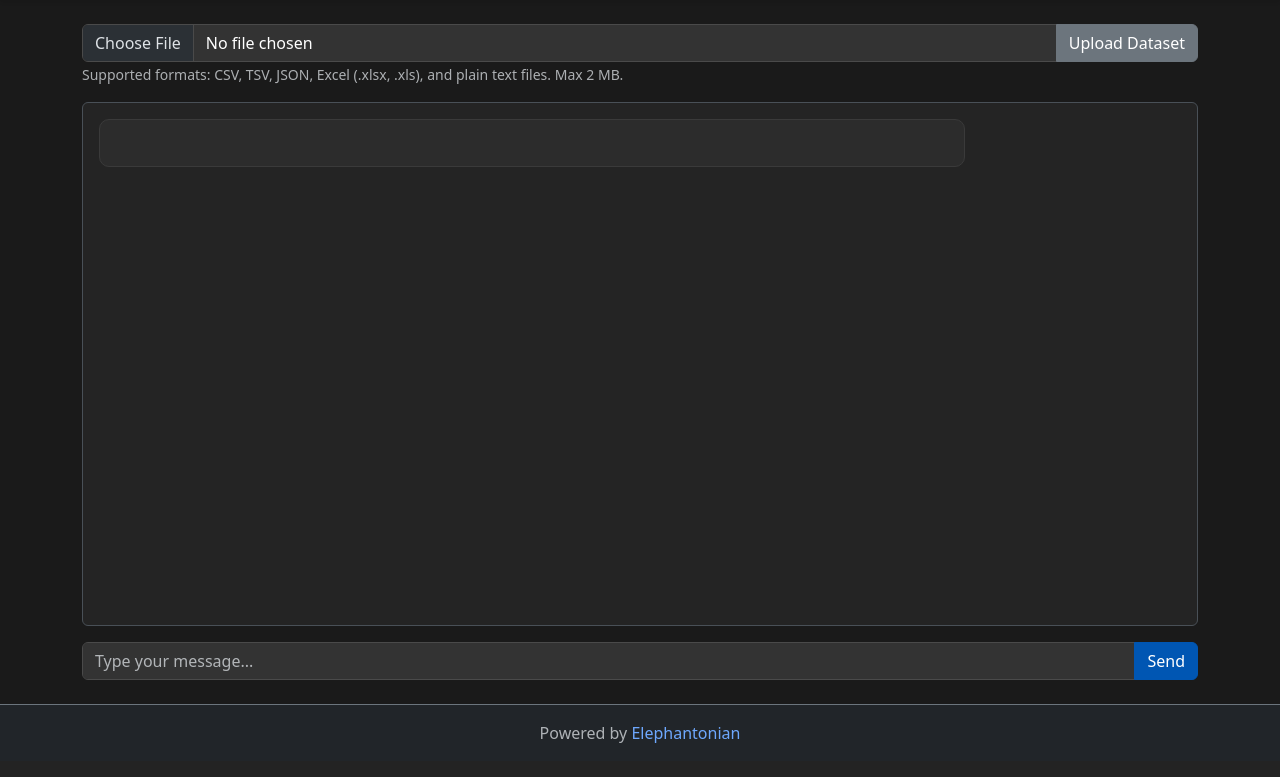
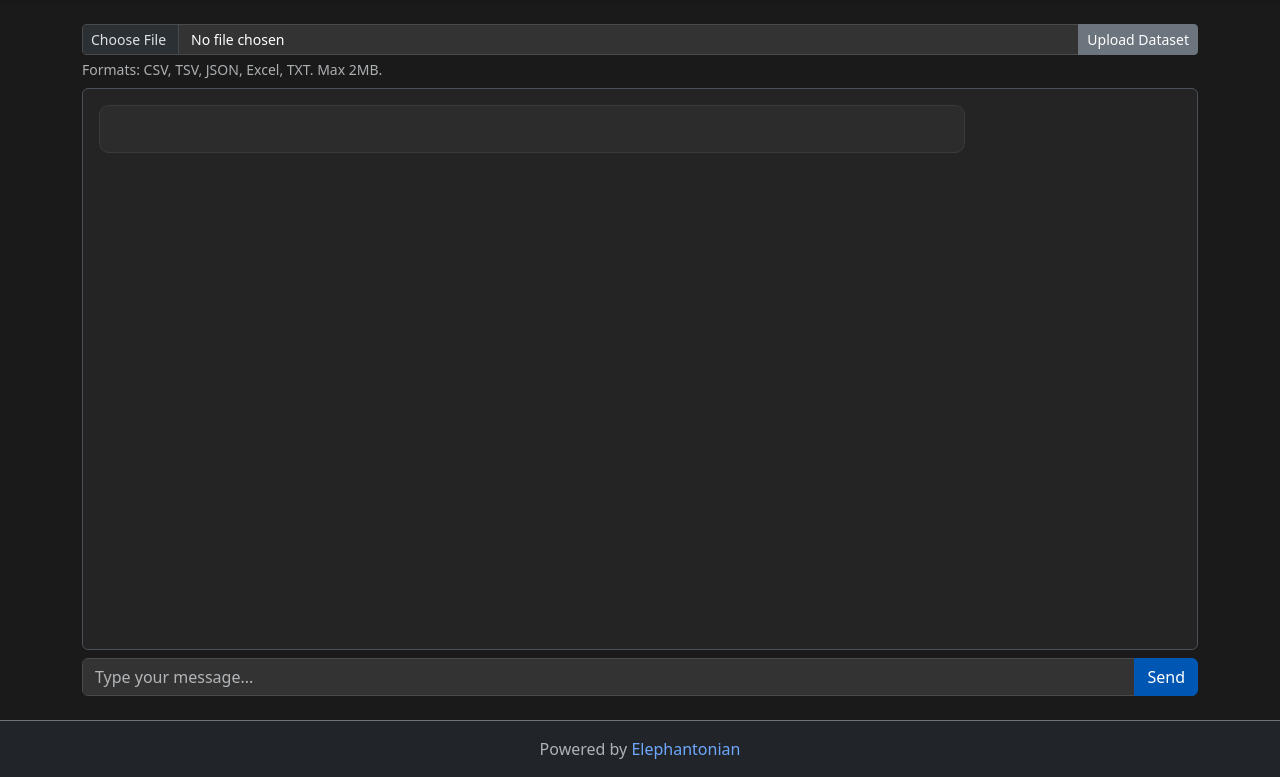
Before and after one commit to Elephant200/exploratory-data-analysis-app, a Django app: template templates/chat/chat.html in a window 1280 px wide. Shown: the part 63-840 px from the top of the page. Before the commit the page ends 806 px from the top, so only its background shows below. Run offline with Django 5.2, Linux system fonts and the light colour scheme; the template is opened without the code that fills it, so the values that code supplies are empty; some libraries are stand-ins or nearby versions.

Commit message:
Adjust page layout and update file upload behavior
Modify CSS for layout adjustments, update file input size, and implement JavaScript to disable file input and upload button after successful upload, displaying analysis status.

Replit-Commit-Author: Agent
Replit-Commit-Session-Id: 02c6f9d6-3d79-433b-9702-27ae3926da49
Replit-Commit-Checkpoint-Type: full_checkpoint
Replit-Commit-Event-Id: 397b303c-2985-42e5-acb0-ff2707eab258
Replit-Commit-Screenshot-Url: https://storage.googleapis.com/screenshot-production-us-central1/c48a7eb7-b62d-470d-a224-9b6c7c66cdcd/02c6f9d6-3d79-433b-9702-27ae3926da49/BJ8BVvL
Replit-Helium-Checkpoint-Created: true

```diff
--- a/templates/chat/chat.html
+++ b/templates/chat/chat.html
@@ -5,13 +5,32 @@
 
 {% block extra_head %}
 <link rel="stylesheet" href="{% static 'css/pygments.css' %}"/>
+<style>
+    .main-layout {
+        height: calc(100vh - 8rem);
+        display: flex;
+        flex-direction: column;
+        overflow: hidden;
+    }
+    .chat-container {
+        flex: 1;
+        overflow-y: auto;
+        min-height: 0;
+    }
+    #upload-area {
+        flex-shrink: 0;
+    }
+    #message-form {
+        flex-shrink: 0;
+    }
+</style>
 {% endblock %}
 
 {% block content %}
-<div class="container">
+<div class="container main-layout">
     <div id="upload-area">
         <form
-            class="mb-3"
+            class="mb-2"
             hx-post="/api/chat/upload/"
             hx-target="#chat-container"
             hx-swap="beforeend"
@@ -19,10 +38,11 @@
             id="upload-form"
         >
             {% csrf_token %}
-            <div class="input-group">
+            <div class="input-group input-group-sm">
                 <input
                     type="file"
                     name="file"
+                    id="file-input"
                     class="form-control"
                     accept=".csv,.tsv,.json,.xlsx,.xls,.txt"
                     required
@@ -31,7 +51,10 @@
                     Upload Dataset
                 </button>
             </div>
-            <small class="text-muted">Supported formats: CSV, TSV, JSON, Excel (.xlsx, .xls), and plain text files. Max 2 MB.</small>
+            <div class="d-flex justify-content-between align-items-center mt-1">
+                <small class="text-muted">Formats: CSV, TSV, JSON, Excel, TXT. Max 2MB.</small>
+                <small id="upload-status" class="text-muted"></small>
+            </div>
         </form>
     </div>
     <div class="chat-container p-3 border rounded" id="chat-container">
@@ -40,7 +63,7 @@
         </div>
     </div>
     <form
-        class="mt-3"
+        class="mt-2"
         hx-post="/api/chat/response/"
         hx-target="#chat-container"
         hx-swap="beforeend"
@@ -77,8 +100,17 @@
 <script>
 document.body.addEventListener('htmx:afterRequest', function(event) {
     if (event.detail.elt.id === 'upload-form' && event.detail.successful) {
-        document.getElementById('upload-area').innerHTML =
-            '<div class="alert alert-info mb-3"><small>File uploaded successfully. Reload the page to analyze a different file.</small></div>';
+        const fileInput = document.getElementById('file-input');
+        const uploadBtn = document.getElementById('upload-btn');
+        const status = document.getElementById('upload-status');
+
+        if (fileInput && uploadBtn && status) {
+            const fileName = fileInput.files[0] ? fileInput.files[0].name : 'File';
+            fileInput.disabled = true;
+            uploadBtn.disabled = true;
+            uploadBtn.classList.add('disabled');
+            status.textContent = `Analyzing: ${fileName}. Reload to change file.`;
+        }
     }
 });
 </script>
```
